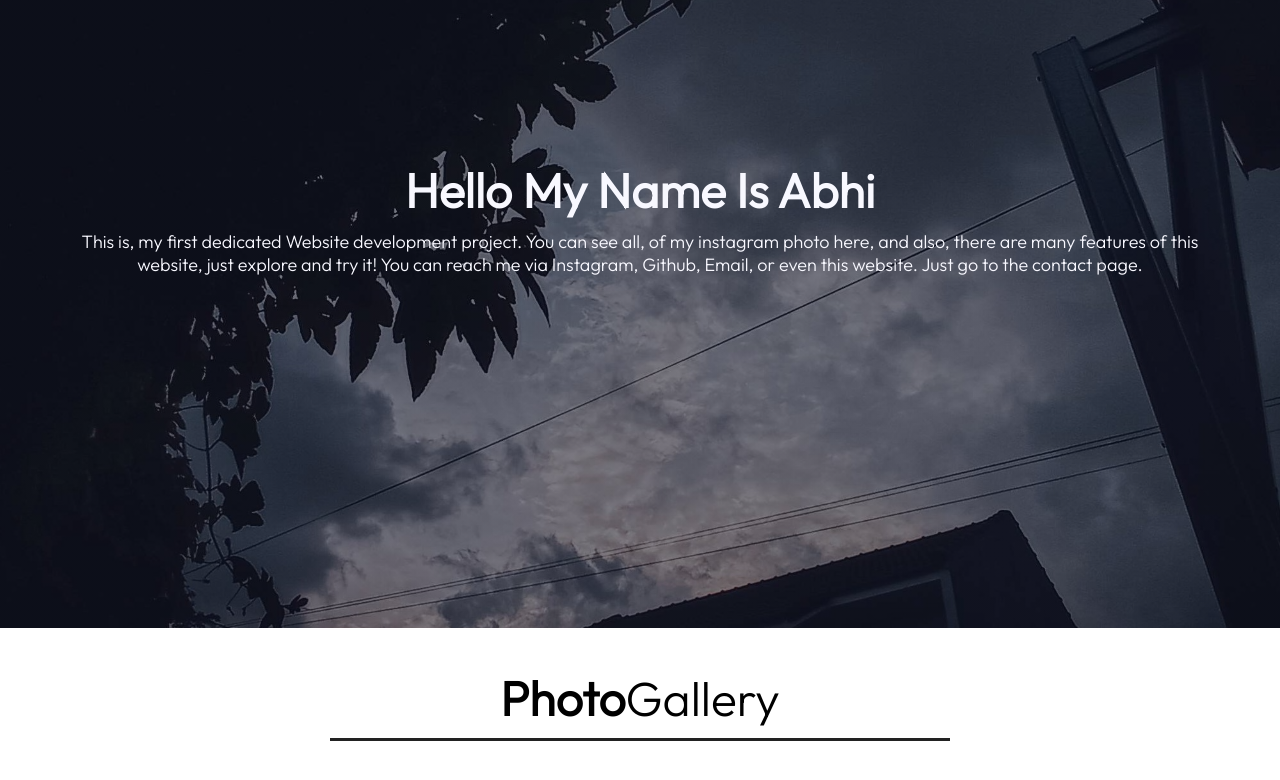
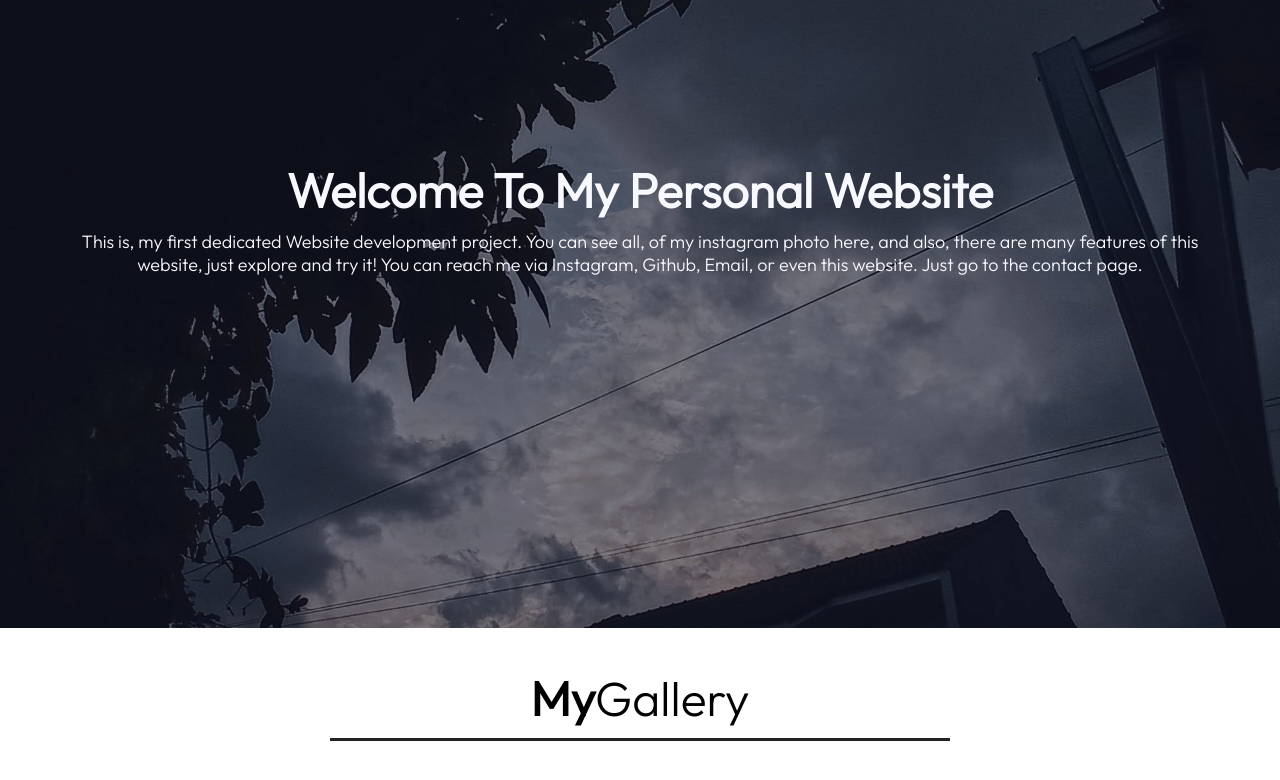
Before and after one commit to Gkatmaja/AbhikaPersonal, a plain HTML site: page index.html in a window 1280 px wide. Shown: the part 172-952 px from the top of the page. Drawn offline with nearby package versions, Linux system fonts and the light colour scheme.

Commit message:
Tittle Adjustment

```diff
--- a/index.html
+++ b/index.html
@@ -56,7 +56,7 @@
 		</nav>
 
 		<div class="Text-Box">
-			<h1>Hello My Name Is Abhi</h1>
+			<h1>Welcome To My Personal Website</h1>
 			<p>This is, my first dedicated Website development project. You can see all, of my instagram photo here, and also, there are many features of this website, just explore and try it! You can reach me via Instagram, Github, Email, or even this website. Just go to the contact page.</p>
 
 
@@ -69,7 +69,7 @@
 	<section class="body">
 		<div class="container">
 			<div class="heading">
-				<h3>Photo<span>Gallery</span></h3>
+				<h3>My<span>Gallery</span></h3>
 			</div>
 
 			<div class="box">
```
